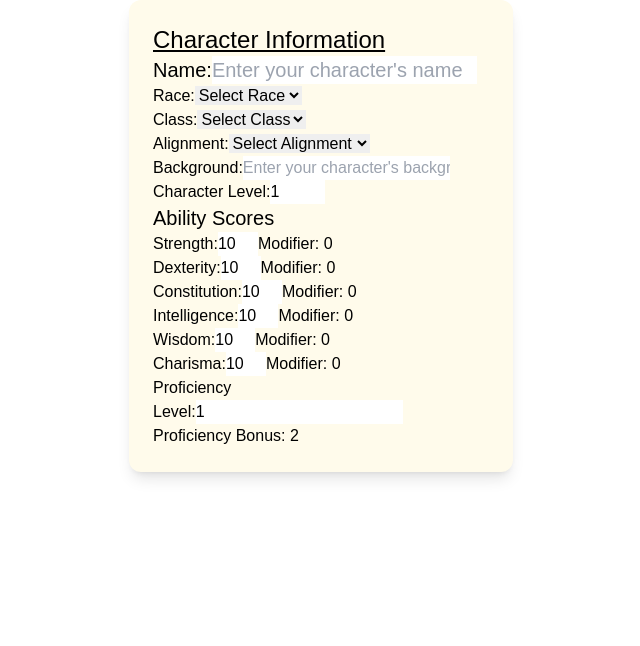
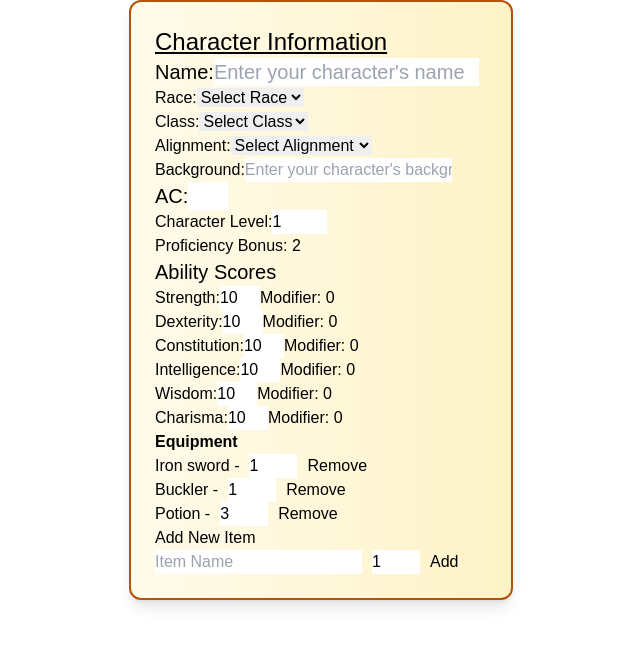
Before and after one commit to AmberTJC/cprg306final, a Next.js app: page /Character_sheet in a window 1280 px wide. Shown: the top 646 px of the page, without its empty margins (319-959 px from the left). Built offline with nearby package versions, Linux system fonts and the light colour scheme.

Commit message:
added equipment and styling
removed extra level line, fixed spell list, added spell list search by level, added equipment section to character sheet. Styling, so much styling.

```diff
--- a/app/Character_sheet/CharacterInfo.js
+++ b/app/Character_sheet/CharacterInfo.js
@@ -7,6 +7,7 @@ const CharacterInfo = () => {
     class: '',
     alignment: '',
     background: '',
+    ac: '',
   });
 
   const handleInputChange = (field, value) => {
@@ -93,7 +94,21 @@ const CharacterInfo = () => {
             placeholder="Enter your character's background"
           />
         </label>
+
       </div>
+
+      <label className='text-xl'>
+          AC:
+          <input
+            type="text"
+            value={characterInfo.ac}
+            onChange={(e) => handleInputChange('ac', e.target.value)}
+            className='w-10'
+          />
+        </label>
+
+
+
     </div>
   );
 };
--- a/app/Character_sheet/CharacterSheet.js
+++ b/app/Character_sheet/CharacterSheet.js
@@ -1,6 +1,7 @@
 import React, { useState } from 'react';
 import AbilityScores from './AbilityScores';
 import Proficiencies from './proficiencies';
+import Equipment from './Equipment';
 
 
 console.log('AbilityScores:', AbilityScores);
@@ -8,6 +9,8 @@ console.log('Proficiencies:', Proficiencies);
 
 const CharacterSheet = () => {
   const [level, setLevel] = useState(1);
+
+  const calculateProficiencyBonus = (level) => Math.ceil(level / 4) + 1;
 
   return (
     <div className=''>
@@ -22,8 +25,12 @@ const CharacterSheet = () => {
           max="20"
         />
       </label>
+      <p>Proficiency Bonus: {calculateProficiencyBonus(level)}</p>
+
       <AbilityScores />
-      <Proficiencies level={level}/>
+      <Equipment/>
+
+
     </div>
   );
 };
--- /dev/null
+++ b/app/Character_sheet/Equipment.js
@@ -0,0 +1,75 @@
+
+
+import React, { useState } from 'react';
+
+
+
+
+const Equipment = () => {
+  const [equipment, setEquipment] = useState([
+    { name: 'Iron sword', quantity: 1 },
+    { name: 'Buckler', quantity: 1 },
+    { name: 'Potion', quantity: 3 },
+  ]);
+  const [newItem, setNewItem] = useState({ name: '', quantity: 1 });
+
+
+  const addItem = () => {
+    if (newItem.name.trim() === '') return;
+    setEquipment([...equipment, { ...newItem, quantity: parseInt(newItem.quantity) || 1 }]);
+    setNewItem({ name: '', quantity: 1 });
+  };
+
+
+  const removeItem = (index) => {
+    setEquipment(equipment.filter((_, i) => i !== index));
+  };
+
+
+  const updateQuantity = (index, quantity) => {
+    setEquipment(
+      equipment.map((item, i) =>
+        i === index ? { ...item, quantity: parseInt(quantity) || 0 } : item
+      )
+    );
+  };
+
+  return (
+    <div>
+      <h2><strong>Equipment</strong></h2>
+      <ul>
+        {equipment.map((item, index) => (
+          <li key={index}>
+            <span>{item.name}</span> -
+            <input className='w-12 mx-2.5'
+              type="number"
+              value={item.quantity}
+              onChange={(e) => updateQuantity(index, e.target.value)}
+
+            />
+            <button onClick={() => removeItem(index)}>Remove</button>
+          </li>
+        ))}
+      </ul>
+      <div>
+        <h3>Add New Item</h3>
+        <input
+          type="text"
+          placeholder="Item Name"
+          value={newItem.name}
+          onChange={(e) => setNewItem({ ...newItem, name: e.target.value })}
+        />
+        <input className='w-12 mx-2.5'
+          type="number"
+          placeholder="Quantity"
+          value={newItem.quantity}
+          onChange={(e) => setNewItem({ ...newItem, quantity: e.target.value })}
+
+        />
+        <button onClick={addItem}>Add</button>
+      </div>
+    </div>
+  );
+};
+
+export default Equipment;
--- a/app/Character_sheet/page.js
+++ b/app/Character_sheet/page.js
@@ -11,7 +11,8 @@ import CharacterSheet from "./CharacterSheet";
 export default function Character_page(){
 
     return(
-        <div className='p-6 max-w-sm mx-auto bg-amber-50 rounded-xl shadow-lg flex items-center gap-x-4 grid justify-items-stretch text-black'>
+        <div className='p-6 max-w-sm mx-auto bg-amber-50 rounded-xl shadow-lg flex items-center gap-x-4 grid justify-items-stretch text-black border-solid
+         border-amber-700 border-2 bg-gradient-to-r from-amber-50 to-amber-100 '>
             <CharacterInfo ></CharacterInfo>
            <CharacterSheet></CharacterSheet>
 
--- a/app/Character_sheet/proficiencies.js
+++ b/app/Character_sheet/proficiencies.js
@@ -5,8 +5,14 @@ const Proficiencies = ({ level }) => {
     <div>
       <h2>Proficiency</h2>
       <label>
-        Level:
-        <input type="number" value={level} readOnly />
+        Character Level:
+        <input
+          type="number"
+          value={level}
+          onChange={(e) => setLevel(parseInt(e.target.value) || 1)}
+          min="1"
+          max="20"
+        />
       </label>
       <p>Proficiency Bonus: {calculateProficiencyBonus(level)}</p>
     </div>
--- a/app/page.js
+++ b/app/page.js
@@ -3,9 +3,13 @@ import Link from "next/link";
 export default function Main()
 {
   return(
-    <main>
-      <Link href = "./Character_sheet/">Character sheet</Link>
-      <Link href = "./spell-library/">Spell Library</Link>
+    <main className="columns-1 bg-black">
+      <div className="bg-black">
+      <Link className="my-4 text-4xl hover:underline hover:text-slate-100 text-slate-300"  href = "./Character_sheet/">Character sheet</Link>
+      </div>
+      <div className="bg-black">
+      <Link className="my-4 text-4xl hover:underline hover:text-slate-100 text-slate-300" href = "./spell-library/">Spell Library</Link>
+      </div>
     </main>
   );
 }
--- a/app/spell-library/page.js
+++ b/app/spell-library/page.js
@@ -17,14 +17,52 @@ export default function App() {
     });
   }, []);
 
+
+  const [searchLevel, setSearchLevel] = useState('');
+
+
+  const filteredSpells = spells.filter((spell) =>
+    searchLevel === '' ? true : spell.level === parseInt(searchLevel)
+  );
+
+
   return (
-    <div className="font-serif text-center 'flex columns-4 flex-wrap justify-center gap-4">
-      {spells.length === 0 && <span className="loading">Loading...</span>}
+
+    <div>
+
+<div >
+      <h1 className="text-3xl">Spell List</h1>
+      <label>
+  Search by Level:
+  <select className="text-black" value={searchLevel} onChange={(e) => setSearchLevel(e.target.value)}>
+    <option value="">All Levels</option>
+    <option value="1">Level 1</option>
+    <option value="2">Level 2</option>
+    <option value="3">Level 3</option>
+    <option value="4">Level 4</option>
+    <option value="5">Level 5</option>
+    <option value="6">Level 6</option>
+    <option value="7">Level 7</option>
+    <option value="8">Level 8</option>
+    <option value="9">Level 9</option>
+  </select>
+</label>
       <ul>
-        {spells.map((spell) => (
-          <Spell key={spell.index} spell={spell}/>
-        ))}
+        {filteredSpells.length > 0 ? (
+          filteredSpells.map((spell, index) => (
+            <li key={index}>
+
+              <Spell key={spell.index} spell={spell}/>
+            </li>
+          ))
+        ) : (
+          <li>No spells found for level {searchLevel}</li>
+        )}
       </ul>
+    </div>
+
+
+
     </div>
   );
 }
--- a/app/spell-library/spell.js
+++ b/app/spell-library/spell.js
@@ -1,9 +1,11 @@
 export default function Spell({ spell }) {
     return (
       <div >
+        <ul>
       <li>
-        <hgroup>
-          <h4>{spell.name}</h4>
+        <div className="my-6 justify-items-center text-center bg-amber-50 text-black w-1/5 border-solid border-amber-700 border-2 bg-gradient-to-r from-amber-50 to-amber-100 rounded"  >
+        <hgroup >
+          <h4><strong>{spell.name}</strong></h4>
           <small>
             {spell.level > 0 && `Level ${spell.level} `}
             {spell.school.name}
@@ -27,8 +29,10 @@ export default function Spell({ spell }) {
             <strong>Duration</strong>
             {spell.duration}
           </p>
+          </div>
         </div>
       </li>
+      </ul>
       </div>
     );
   }
```
